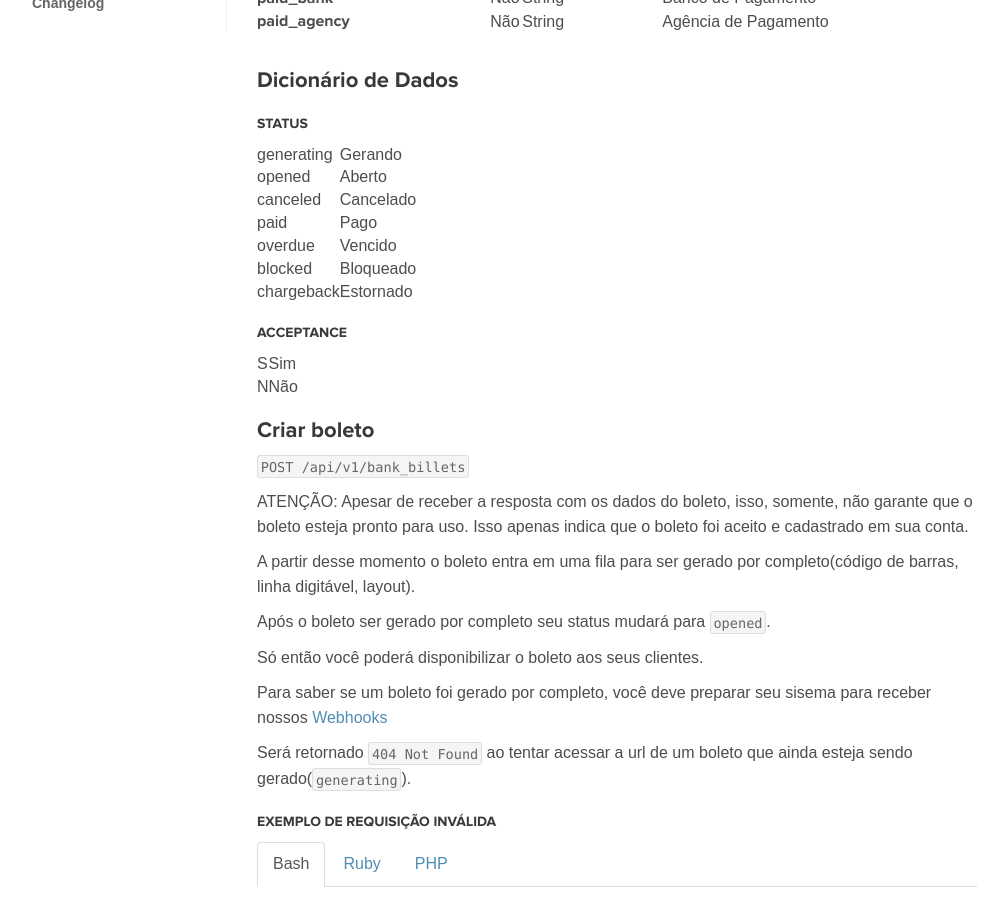
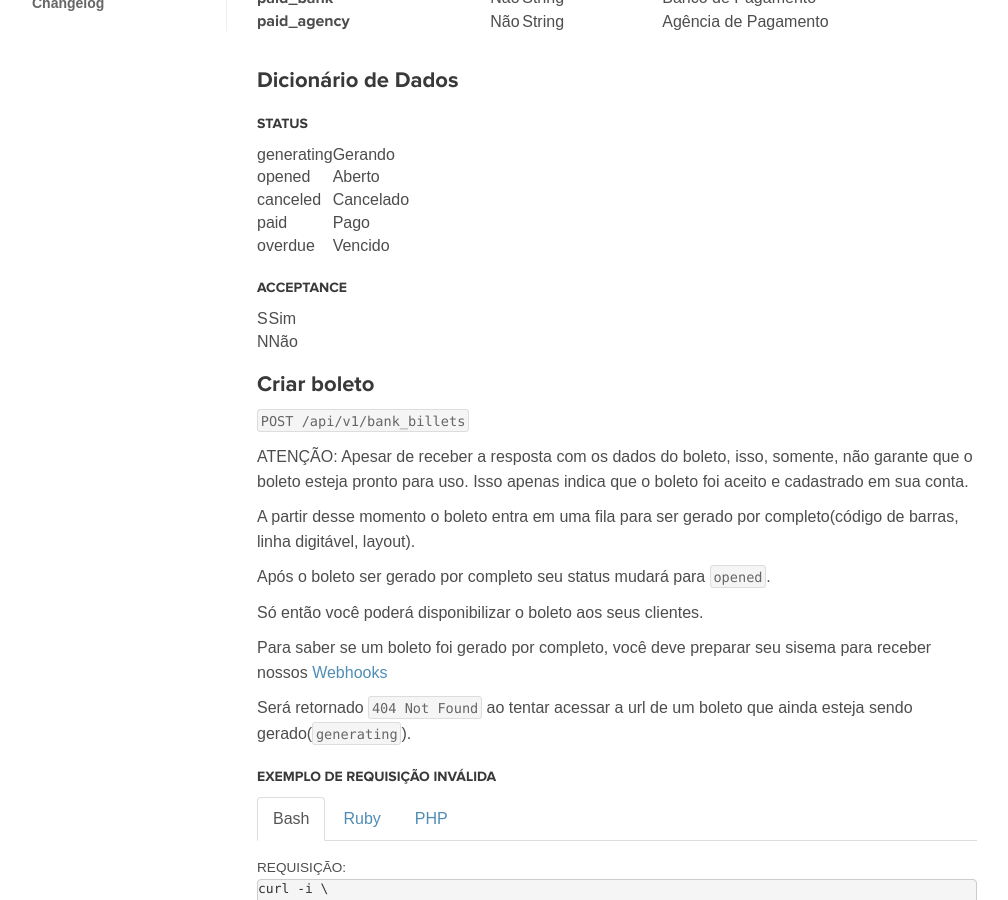
Before and after one commit to BoletoSimples/boletosimples-docs, a Jekyll site: the page built from reference/v1/bank_billets/index.md, in a window 1280 px wide and 900 px high, scrolled down 2013 px. Shown: the whole window, without its empty margins (143-1151 px from the left). Built offline with Jekyll 4.4.1, drawn with Linux system fonts in a browser that asks for light colours.

Commit message:
remove old billet status

```diff
--- a/reference/v1/bank_billets/index.md
+++ b/reference/v1/bank_billets/index.md
@@ -77,8 +77,6 @@ breadcrumb: Boletos
 | canceled   | Cancelado
 | paid       | Pago
 | overdue    | Vencido
-| blocked    | Bloqueado
-| chargeback | Estornado
 
 #### acceptance
 
```
